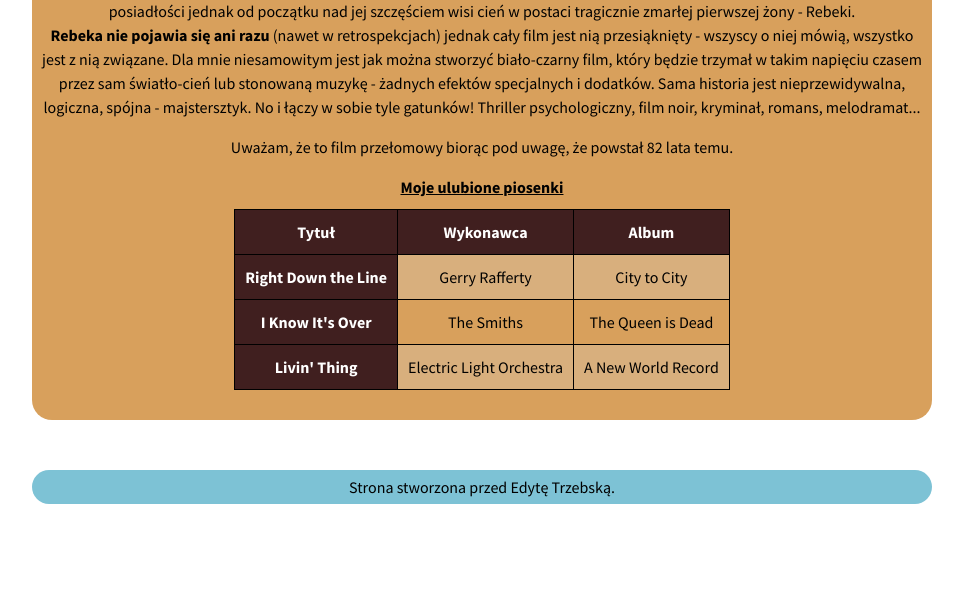
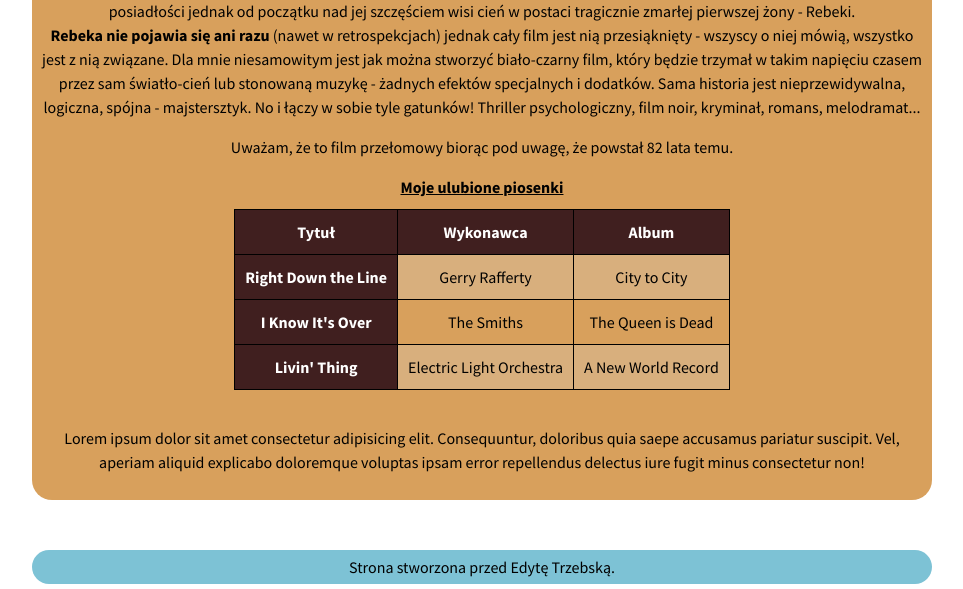
Before and after one commit to EdytaT94/homepage, a plain HTML site: page index.html in a window 1280 px wide. Shown: the part 1382-1971 px from the top of the page, without its empty margins (158-1121 px from the left). Before the commit the page ends 1891 px from the top, so only its background shows below. Drawn offline with nearby package versions, Linux system fonts and the light colour scheme.

Commit message:
added new test section

```diff
--- a/index.html
+++ b/index.html
@@ -155,6 +155,14 @@
           </table>
         </div>
       </section>
+      <section>
+        <p>
+          Lorem ipsum dolor sit amet consectetur adipisicing elit. Consequuntur,
+          doloribus quia saepe accusamus pariatur suscipit. Vel, aperiam aliquid
+          explicabo doloremque voluptas ipsam error repellendus delectus iure
+          fugit minus consectetur non!
+        </p>
+      </section>
     </main>
     <footer class="footer">Strona stworzona przed Edytę Trzebską.</footer>
   </body>
```
